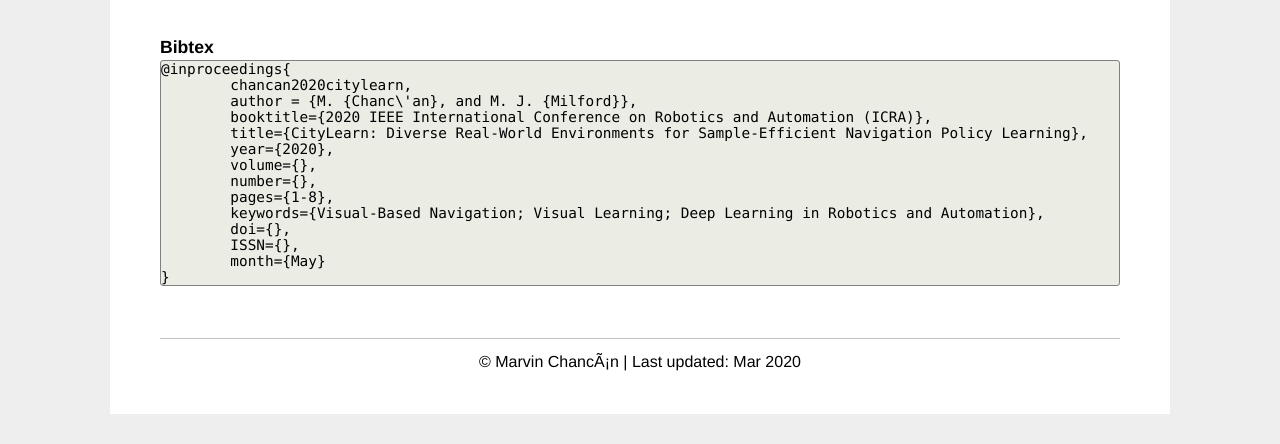
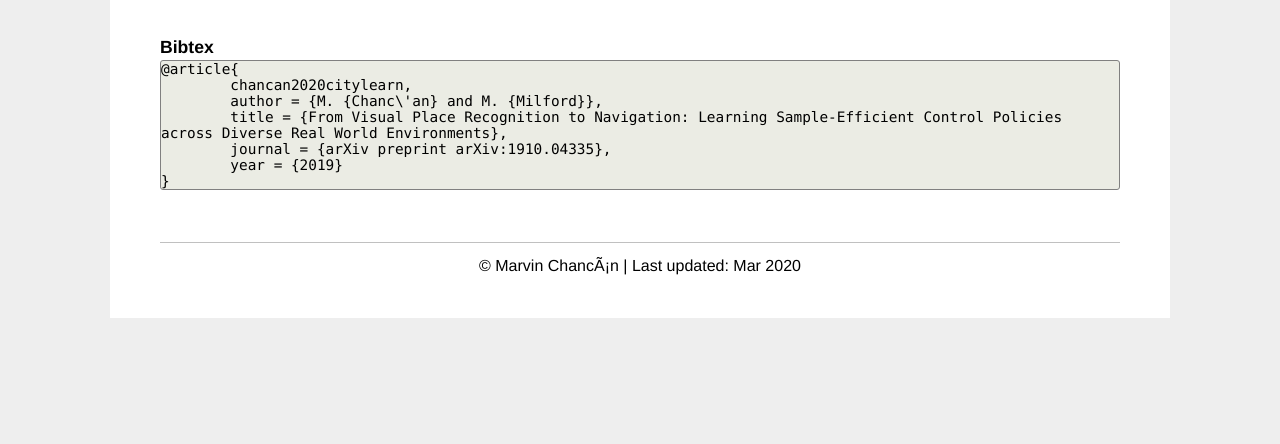
Before and after one commit to mchancan/mchancan.github.io, a Jekyll site: the page built from projects/CityLearn/index.html, in a window 1280 px wide and 900 px high, scrolled down 807 px, cut to the strip 456-900 px from the top of the window. Built offline with Jekyll 4.4.1, drawn with Linux system fonts in a browser that asks for light colours; comment, search, counter and statistics services are not loaded; after the commit the page ends 1611 px from its top, so only the background shows below that.

Commit message:
Update index.html

```diff
--- a/projects/CityLearn/index.html
+++ b/projects/CityLearn/index.html
@@ -62,18 +62,11 @@ title: "CityLearn: Diverse Real-World Environments for Sample-Efficient Navigati
 
 <h3 style="margin-bottom:0px;">Bibtex</h3>
 <pre>
-@inproceedings{
+@article{
 	chancan2020citylearn,
-	author = {M. {Chanc\'an}, and M. J. {Milford}},
-	booktitle={2020 IEEE International Conference on Robotics and Automation (ICRA)},
-	title={CityLearn: Diverse Real-World Environments for Sample-Efficient Navigation Policy Learning},
-	year={2020},
-	volume={},
-	number={},
-	pages={1-8},
-	keywords={Visual-Based Navigation; Visual Learning; Deep Learning in Robotics and Automation},
-	doi={},
-	ISSN={},
-	month={May}
+	author = {M. {Chanc\'an} and M. {Milford}},
+	title = {From Visual Place Recognition to Navigation: Learning Sample-Efficient Control Policies across Diverse Real World Environments},
+	journal = {arXiv preprint arXiv:1910.04335},
+	year = {2019}
 }
 </pre>
```
